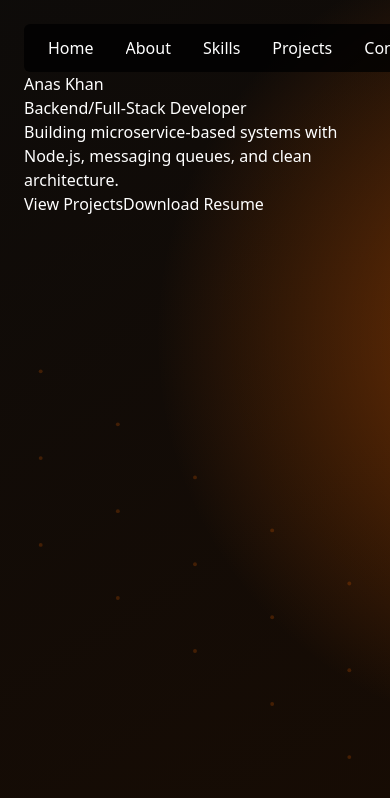
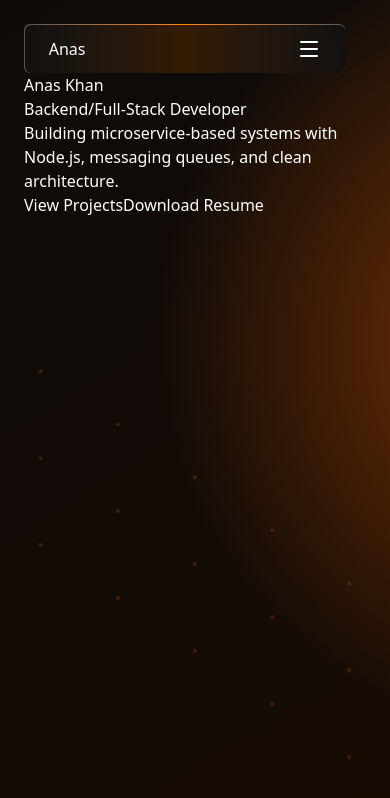
Before and after one commit to anasdotio/portfolio, a React (Vite) app: page / in a window 390 px wide. Shown: the top 798 px of the page. Built offline with nearby package versions, Linux system fonts and the light colour scheme.

Commit message:
add menu icon

```diff
--- a/package.json
+++ b/package.json
@@ -11,6 +11,7 @@
   },
   "dependencies": {
     "@tailwindcss/vite": "^4.1.18",
+    "lucide-react": "^0.563.0",
     "react": "^19.2.0",
     "react-dom": "^19.2.0",
     "tailwindcss": "^4.1.18"
--- a/src/components/Navbar.jsx
+++ b/src/components/Navbar.jsx
@@ -1,11 +1,12 @@
+import { Menu } from "lucide-react";
 import React from "react";
 
 const Navbar = () => {
   const navItems = ["Home", "About", "Skills", "Projects", "Contact"];
 
   return (
-    <div className="w-fit mx-auto mt-6">
-      <div className="flex gap-8 bg-black/80 px-6 py-3 rounded-md">
+    <div className="w-fit sm:mx-auto mt-6 p-[.7px] rounded-md bg-linear-to-r from-white/30 via-orange-400 to-white/30">
+      <div className="sm:flex gap-8 bg-black/80 px-6 py-3 rounded-md hidden ">
         {navItems.map((item) => (
           <div
             key={item}
@@ -44,6 +45,10 @@ const Navbar = () => {
           </div>
         ))}
       </div>
+      <div className="flex justify-between bg-black/80 px-6 py-3 rounded-md sm:hidden w-80">
+        <h1>Anas</h1>
+        <Menu />
+      </div>
     </div>
   );
 };
```
Also changed, not shown: 1 other file (tests, documents, lock files or other folders).
